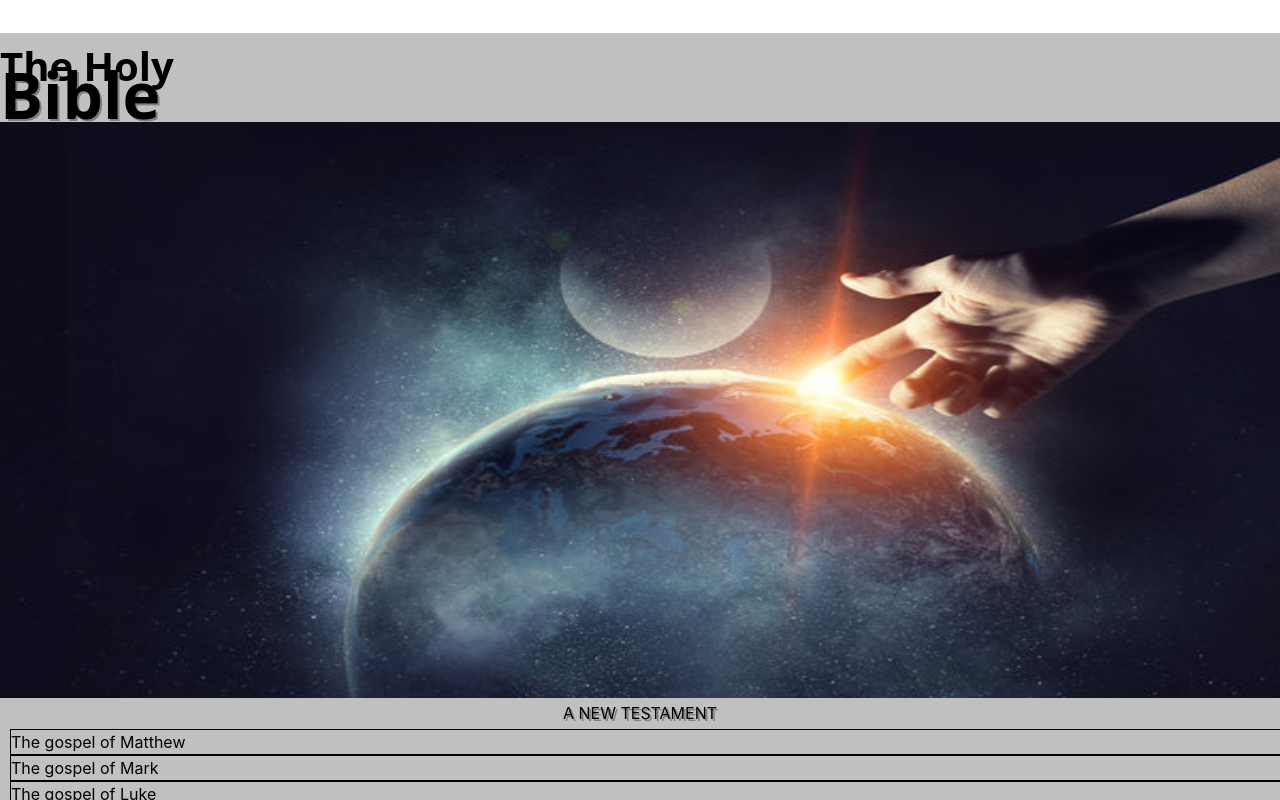
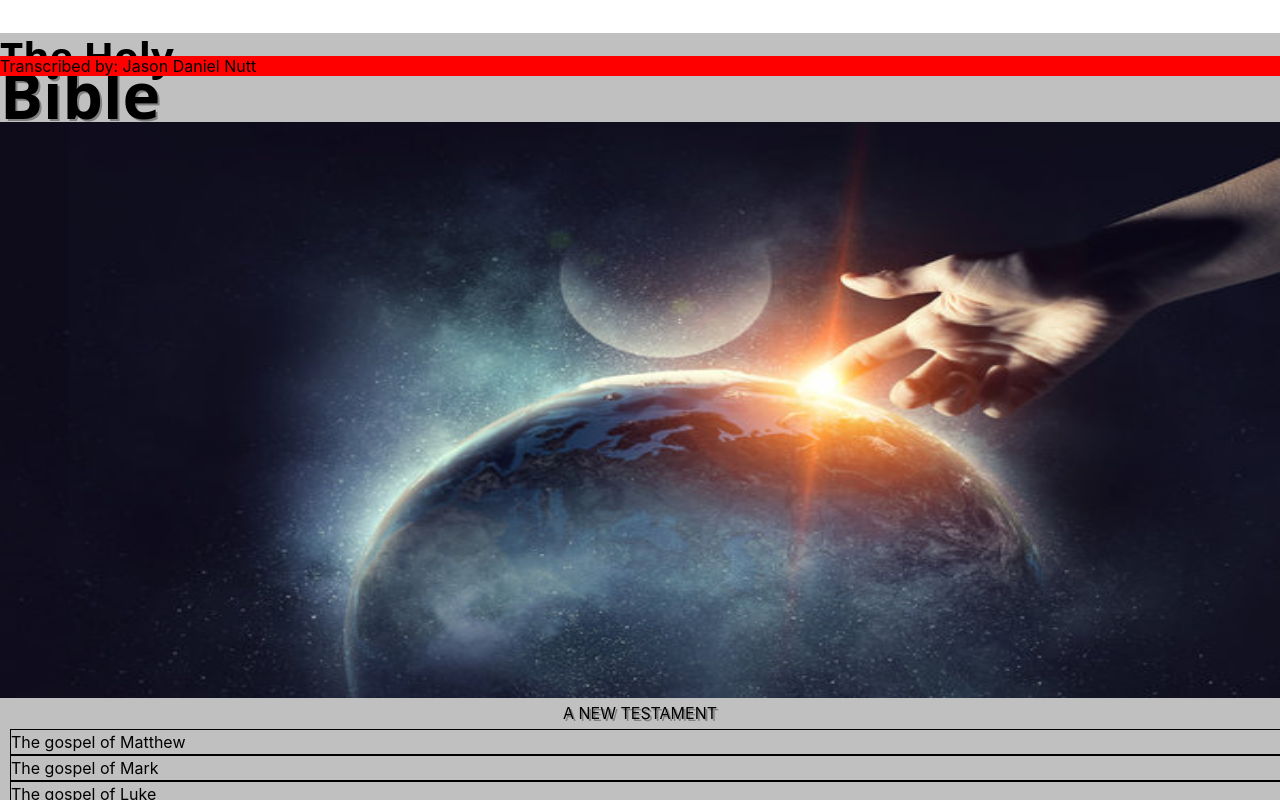
Before and after one commit to jnutt367/the-holy-bible, a Next.js app: page / in a window 1280 px wide. Shown: the top 800 px of the page. Built offline with nearby package versions, Linux system fonts and the light colour scheme.

Commit message:
Update Home.module.css

```diff
--- a/styles/Home.module.css
+++ b/styles/Home.module.css
@@ -4,7 +4,7 @@
 .holy {
   font-family: Ariel, sans;
   position: relative;
-   top: 5px;
+   top: -5px;
   font-size: 40px;
 }
 .main {
@@ -26,7 +26,7 @@
 .transcribed {
    background-color: red;
    position: relative;
-   top: 100px;
+   top: -200px;
 }
 .new {
   position: relative;
```
